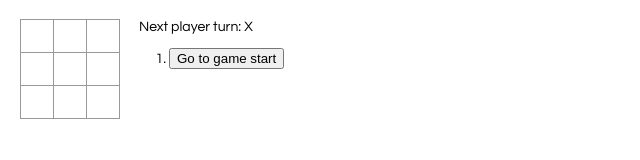
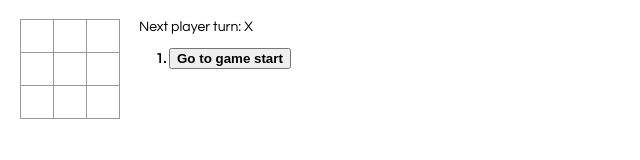
Before and after one commit to aditya-setyadi/react-tic-tac-toe, a React app: page / in a window 1280 px wide. Shown: the full height of the page, 0-640 px from the left. Built offline with nearby package versions, Linux system fonts and the light colour scheme.

Commit message:
Complete bold current history status

```diff
--- /dev/null
+++ b/src/board.js
@@ -0,0 +1,42 @@
+import React from 'react';
+
+function Square(props) {
+  return (
+    <button className="square" onClick={props.onClick}>
+      {props.value}
+    </button>
+  );
+}
+
+export default class Board extends React.Component {
+  renderSquare(i, j) {
+    return (
+      <Square
+        value={this.props.squares[i][j]}
+        onClick={() => this.props.onClick(i, j)}
+      />
+    );
+  }
+
+  render() {
+    return (
+      <div>
+        <div className="board-row" col={0}>
+          {this.renderSquare(0, 0)}
+          {this.renderSquare(0, 1)}
+          {this.renderSquare(0, 2)}
+        </div>
+        <div className="board-row" col={1}>
+          {this.renderSquare(1, 0)}
+          {this.renderSquare(1, 1)}
+          {this.renderSquare(1, 2)}
+        </div>
+        <div className="board-row" col={2}>
+          {this.renderSquare(2, 0)}
+          {this.renderSquare(2, 1)}
+          {this.renderSquare(2, 2)}
+        </div>
+      </div>
+    );
+  }
+}
--- a/src/index.css
+++ b/src/index.css
@@ -32,6 +32,10 @@ ol, ul {
   width: 34px;
 }
 
+.selectedHistory{
+  font-weight: bold;
+}
+
 .square:focus {
   outline: none;
 }
--- a/src/index.js
+++ b/src/index.js
@@ -1,47 +1,17 @@
 import React from 'react';
 import ReactDOM from 'react-dom';
 import calculateWinner from './winner.js';
+import Board from './board.js';
 import './index.css';
 
-function Square(props) {
+function HistoryList(props) {
   return (
-    <button className="square" onClick={props.onClick}>
-      {props.value}
-    </button>
+    <li key={props.move} className={props.buttonClassName}>
+      <button className={props.buttonClassName} onClick={props.onClick}>
+        {props.desc}
+      </button> {props.moveDetail}
+    </li>
   );
-}
-
-class Board extends React.Component {
-  renderSquare(i, j) {
-    return (
-      <Square
-        value={this.props.squares[i][j]}
-        onClick={() => this.props.onClick(i, j)}
-      />
-    );
-  }
-
-  render() {
-    return (
-      <div>
-        <div className="board-row" col={0}>
-          {this.renderSquare(0, 0)}
-          {this.renderSquare(0, 1)}
-          {this.renderSquare(0, 2)}
-        </div>
-        <div className="board-row" col={1}>
-          {this.renderSquare(1, 0)}
-          {this.renderSquare(1, 1)}
-          {this.renderSquare(1, 2)}
-        </div>
-        <div className="board-row" col={2}>
-          {this.renderSquare(2, 0)}
-          {this.renderSquare(2, 1)}
-          {this.renderSquare(2, 2)}
-        </div>
-      </div>
-    );
-  }
 }
 
 class Game extends React.Component {
@@ -92,27 +62,43 @@ class Game extends React.Component {
     });
   }
 
+  renderHistoryMove() {
+    const history = this.state.history;
+    const stepActive = this.state.stepNumber;
+    const moves = history.map((step, move) => {
+      const desc = move ? `Go to move #${move}` : `Go to game start`;
+      const lastTurn = move === 0 ? null : `${(move % 2) === 0 ? 'O' : 'X'}`;
+      const moveDetail = lastTurn ? `${lastTurn} moves filling box (${history[move].columnFillRecord},${history[move].rowFillRecord})` : null;
+      const buttonClassName = stepActive === move ? 'selectedHistory' : 'unselectedButton';
+      return (
+        <HistoryList
+          key={move}
+          move={move}
+          buttonClassName={buttonClassName}
+          onClick={() => this.jumpTo(move)}
+          desc={desc}
+          moveDetail={moveDetail}
+        />
+      );
+    });
+    return moves;
+  }
+
+  renderNextMoveStatus(winner) {
+    if (winner) {
+      return `Winner: ${winner}`;
+    } else {
+      return `Next player turn: ${this.state.xIsNext ? 'X' : 'O'}`;
+    }
+  }
+
+
   render() {
     const history = this.state.history;
     const stepNumber = this.state.stepNumber;
     const winner = calculateWinner(history[stepNumber].squares);
-
-    const moves = history.map((step, move) => {
-      const desc = move ? `Go to move #${move}` : `Go to game start`;
-      const moveDetail = move === 0 ? null : `${(move % 2) === 0 ? 'O' : 'X'} moves filling box (${history[move].columnFillRecord},${history[move].rowFillRecord})`
-      return (
-        <li key={move}>
-          <button onClick={() => this.jumpTo(move)}>{desc}</button>{moveDetail}
-        </li>
-      )
-    });
-
-    let status;
-    if (winner) {
-      status = `Winner: ${winner}`;
-    } else {
-      status = `Next player turn: ${this.state.xIsNext ? 'X' : 'O'}`;
-    }
+    const moves = this.renderHistoryMove();
+    const status = this.renderNextMoveStatus(winner);
 
     return (
       <div className="game">
```
